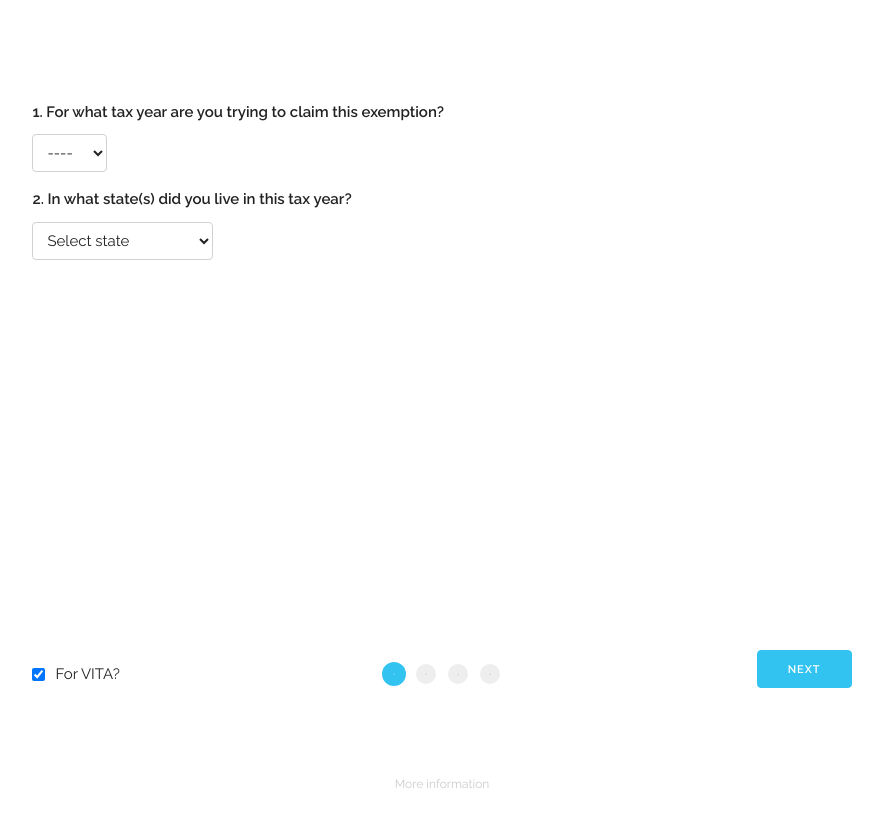
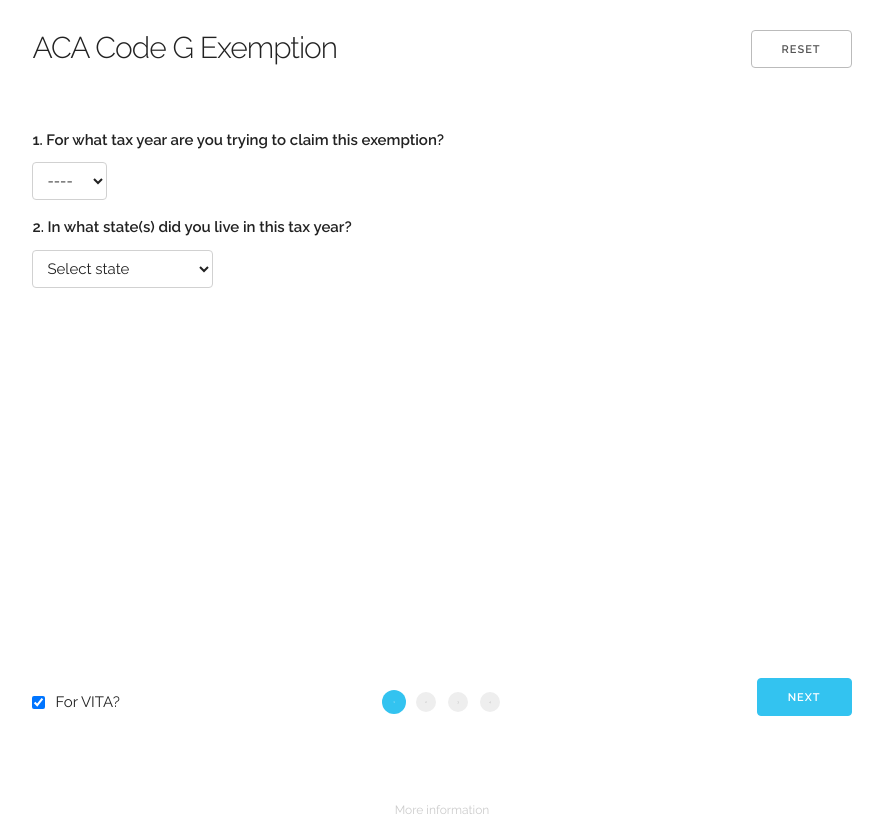
Before and after one commit to btbright/code-g, a React (Create React App) app: page / in a window 1280 px wide. Shown: the whole page, without its empty margins (198-1081 px from the left). Before the commit the page ends 800 px from the top, so only its background shows below. Built offline with nearby package versions, Linux system fonts and the light colour scheme.

Commit message:
updates and bug fixes

```diff
--- a/src/App.css
+++ b/src/App.css
@@ -10,7 +10,7 @@
 }
 
 .result-container {
-	max-width: 600px;
+	max-width: 80%;
 	min-width: inherit;
 }
 
@@ -19,10 +19,25 @@
 	text-align: center;
 }
 
+.container > header > button {
+	float: right;
+}
+
+.container > header {
+	width: 100%;
+  max-width: 80%;
+	margin-top: 30px;
+}
+
+.container > header h1 {
+	font-size: 3rem;
+	margin-bottom: 0;
+}
+
 .step {
 	width: 100%;
 	max-width: 80%;
-	margin-top: 100px;
+	margin-top: 50px;
 	min-height: 450px;
 }
 
@@ -173,6 +188,10 @@ nav {
 footer {
 	position: absolute;
 	bottom: 5px;
+	width: 100%;
+	max-width: 80%;
+	display: flex;
+	justify-content: center;
 }
 
 footer p {
--- a/src/App.js
+++ b/src/App.js
@@ -38,11 +38,29 @@ const results = {
   qualified: ResultQualification
 };
 
+const AppFooter = props => <footer>
+                              <p>
+                                <a
+                                  href="https://github.com/btbright/code-g"
+                                  target="_blank"
+                                  rel="noopener noreferrer"
+                                >
+                                  More information
+                                </a>
+                              </p>
+                            </footer>
+
+const AppHeader = props => <header>
+                             <button onClick={props.onResetTool}>Reset</button>
+                             <h1>ACA Code G Exemption</h1>
+                           </header>
+
 class App extends Component {
   renderStep = () => {
     const StepComponent = steps[this.props.ui.step - 1];
     return (
       <div className="container">
+        <AppHeader onResetTool={this.props.stepActions.resetTool} />
         <StepComponent
           ui={this.props.ui}
           taxpayerReturn={this.props.taxpayerReturn}
@@ -69,17 +87,7 @@ class App extends Component {
             isDisabled={false}
           />
         </nav>
-        <footer>
-          <p>
-            <a
-              href="https://github.com/btbright/code-g"
-              target="_blank"
-              rel="noopener noreferrer"
-            >
-              More information
-            </a>
-          </p>
-        </footer>
+        <AppFooter />
       </div>
     );
   };
@@ -87,12 +95,18 @@ class App extends Component {
     const { type, ...rest } = this.props.ui.result;
     const ResultComponent = results[type];
     return (
-      <div className="container result-container">
-        <ResultComponent
-          onOverrideOutOfScope={this.props.stepActions.overrideOutOfScope}
-          taxpayerReturn={this.props.taxpayerReturn}
-          {...rest}
-        />
+      <div className="container">
+        <AppHeader onResetTool={this.props.stepActions.resetTool} />
+        <div className="result-container">
+          <ResultComponent
+            onToggleCalculations={this.props.stepActions.toggleCalculations}
+            onOverrideOutOfScope={this.props.stepActions.overrideOutOfScope}
+            taxpayerReturn={this.props.taxpayerReturn}
+            ui={this.props.ui}
+            {...rest}
+          />
+          <AppFooter />
+        </div>
       </div>
     );
   };
--- a/src/actions/action-types.js
+++ b/src/actions/action-types.js
@@ -17,3 +17,6 @@ export const REMOVE_INVALID_FIELDS = 'REMOVE_INVALID_FIELDS';
 export const UPDATE_RESULT = 'UPDATE_RESULT';
 export const OVERRIDE_OUT_OF_SCOPE = 'OVERRIDE_OUT_OF_SCOPE';
 export const TOGGLE_VITA_USER = 'TOGGLE_VITA_USER';
+export const TOGGLE_CALCULATIONS = 'TOGGLE_CALCULATIONS';
+
+export const RESET_TOOL = 'RESET_TOOL';
--- a/src/actions/actions.js
+++ b/src/actions/actions.js
@@ -141,3 +141,15 @@ export function toggleVITAUser() {
     type: types.TOGGLE_VITA_USER
   };
 }
+
+export function toggleCalculations() {
+  return {
+    type: types.TOGGLE_CALCULATIONS
+  };
+}
+
+export function resetTool() {
+  return {
+    type: types.RESET_TOOL
+  };
+}
--- a/src/components/results/MAGIRequirementResults.jsx
+++ b/src/components/results/MAGIRequirementResults.jsx
@@ -1,5 +1,6 @@
 import React from "react";
 import { isArray } from "lodash";
+import classnames from "classnames";
 import { resultFields } from "../../constants/taxpayerReturnFields";
 
 export default props => {
@@ -36,7 +37,8 @@ const ResultsBody = props => {
   return (
     <div>
       <RequirementResultsHeader fplPercentage={props.fplPercentage} />
-      <table className="u-full-width taxpayer-fields">
+      <button className="toggle-calculations" onClick={props.onToggleCalculations}>{props.ui.showReturnFields ? "Hide Calculations" : "Show Calculations"}</button>
+      <table className={classnames("u-full-width", "taxpayer-fields", props.ui.showReturnFields && "show")}>
         <thead>
           <tr>
             <th colSpan={3}>Return Fields</th>
@@ -62,7 +64,7 @@ const ResultsBody = props => {
           <tr className="total-row">
             <td>Federal Poverty Line Reference</td>
             <td>
-              for {props.numberOfPeopleInTaxHousehold} people
+              for {props.numberOfPeopleInTaxHousehold} {props.numberOfPeopleInTaxHousehold === "1" ? "person" : "people"}
             </td>
             <td style={{ textAlign: "right" }}>
               {props.referenceFPL}
--- a/src/components/results/ResultOutOfVITAScopeDisqualification.jsx
+++ b/src/components/results/ResultOutOfVITAScopeDisqualification.jsx
@@ -3,6 +3,6 @@ import classnames from "classnames";
 
 export default props => <div className={classnames("result")}>
                           <h1><span style={{color: "#ff9800"}}>&#9888;</span> Out Of Scope</h1>
-                          <p>Since this return has foreign earned income, it is out of scope for VITA. You can continue with this return, but be aware... words words words</p>
-                          <p><button className="u-pull-right" onClick={props.onOverrideOutOfScope}>Continue Return</button></p>
+                          <p>Since this return has foreign earned income, it is out of scope for VITA, unless you have International Certification. If you do not have International Certification, you must refer this taxpayer to a professional tax preparer.</p>
+                          <p><button className="u-pull-right" onClick={props.onOverrideOutOfScope}>I am certified, continue return</button></p>
                         </div>
--- a/src/components/step/steps/StepDependentData.jsx
+++ b/src/components/step/steps/StepDependentData.jsx
@@ -23,7 +23,7 @@ export default class StepDependentData extends Component {
               isClaimingDependents ? addDependent() : nextStep()}
           />
           <p style={{ color: "#999" }}>
-            Note: dependents have a filing requirement if they must file a
+            Note: dependents have a filing requirement if they <span style={{textDecoration: "underline"}}>must</span> file a
             return based on earned and/or unearned income. If a dependent is not
             required to file a return but elects to file to get back
             withholding, do not answer yes. Consult Pub 4012 A-2 for dependent
--- a/src/reducers/taxpayerReturn.js
+++ b/src/reducers/taxpayerReturn.js
@@ -15,6 +15,8 @@ const initialState = {
 
 export default (state = initialState, action) => {
   switch (action.type) {
+    case types.RESET_TOOL:
+      return initialState;
     case types.RESET_RESIDENCE_HISTORY:
       return Object.assign({}, state, { residenceHistory: [] });
     case types.RESIDENCE_HISTORY_STATE_SELECT:
--- a/src/reducers/ui.js
+++ b/src/reducers/ui.js
@@ -6,15 +6,20 @@ const initialState = {
 	hasOutOfScopeOverride: false,
 	isVITAUser: true,
 	invalidFields: [],
-	result: undefined
+	result: undefined,
+	showReturnFields: false
 }
 
 export default (state = initialState, action) => {
   switch (action.type) {
+		case types.RESET_TOOL:
+      return initialState;
 		case types.UPDATE_RESULT:
 			return Object.assign({}, state, {result: action.result})
 		case types.TOGGLE_VITA_USER:
 			return Object.assign({}, state, {isVITAUser: !state.isVITAUser})
+		case types.TOGGLE_CALCULATIONS:
+			return Object.assign({}, state, {showReturnFields: !state.showReturnFields})
 		case types.OVERRIDE_OUT_OF_SCOPE:
 			return Object.assign({}, state, {hasOutOfScopeOverride: true, step: 3, result: undefined})
 		case types.UPDATE_STEP:
--- a/src/styles/qualification.css
+++ b/src/styles/qualification.css
@@ -18,3 +18,15 @@
 .taxpayer-fields tr:nth-last-child(3) td {
 	border: none;
 }
+
+.taxpayer-fields {
+	display: none;
+}
+
+.taxpayer-fields.show {
+	display:table;
+}
+
+.qualification-section .toggle-calculations {
+	margin-bottom: 2.5rem;
+}
```
Also changed, not shown: 1 other file (tests, documents, lock files or other folders).
